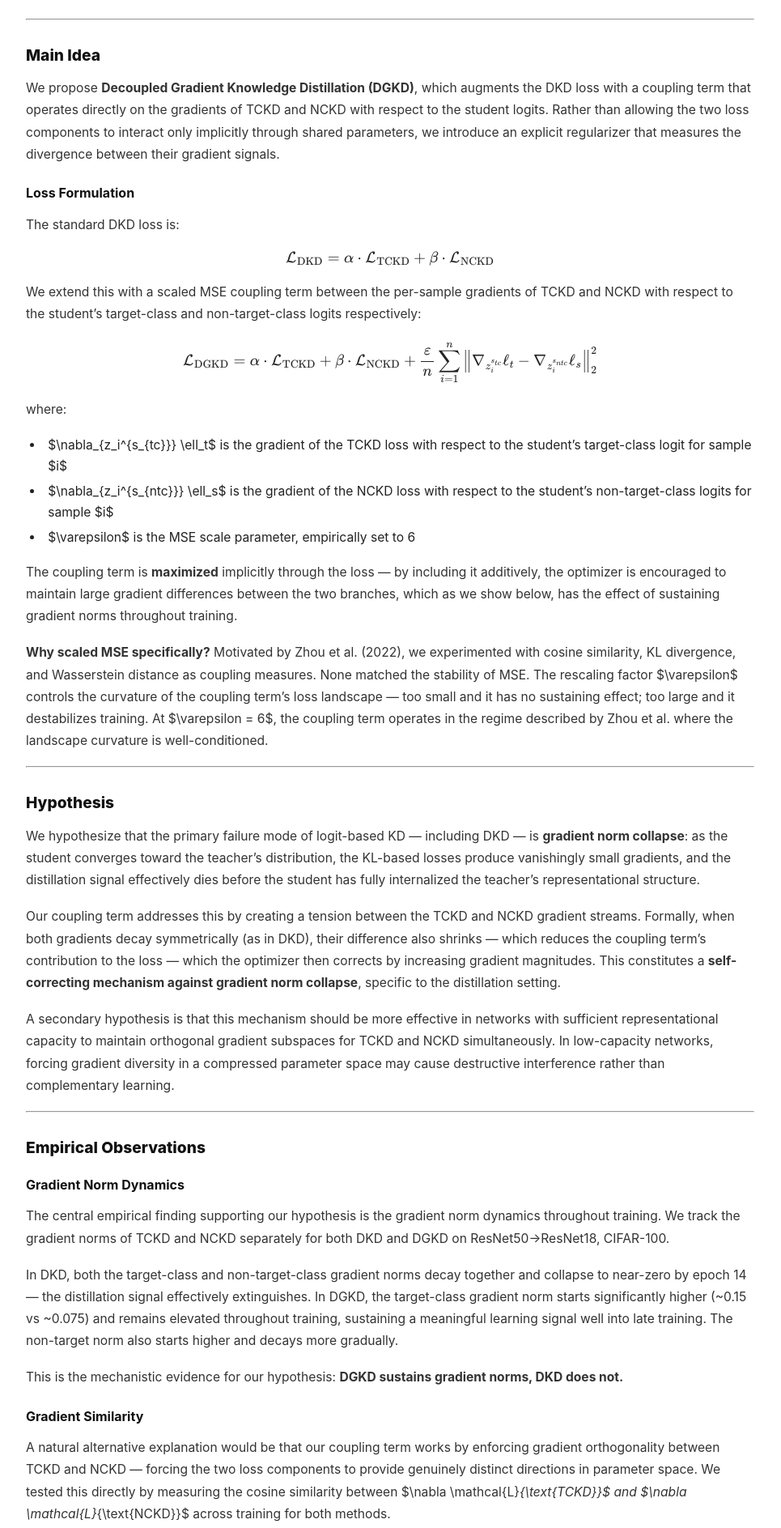
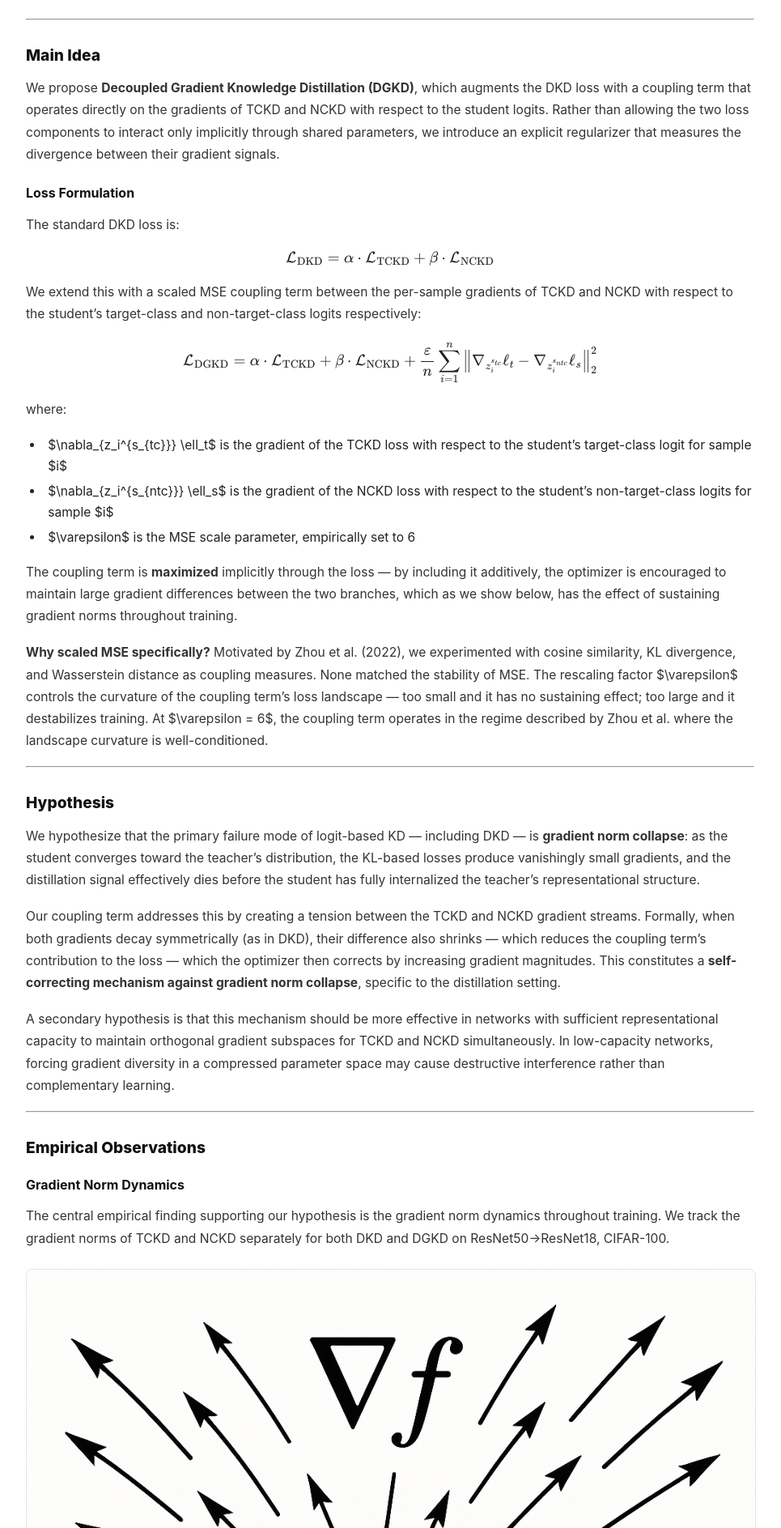
Before and after one commit to omertafveez-2001/omertafveez-2001.github.io, a Jekyll site: the page built from blogs/decoupled_gradient_kd/dkd.md, in a window 1280 px wide. Shown: the part 1613-3500 px from the top of the page at 81% size, without its empty margins (158-1123 px from the left). Built offline with Jekyll 4.4.1, drawn with Linux system fonts in a browser that asks for light colours; grey boxes are pictures that could not be loaded.

Commit message:
edited dkd paper

```diff
--- a/blogs/decoupled_gradient_kd/dkd.md
+++ b/blogs/decoupled_gradient_kd/dkd.md
@@ -76,7 +76,7 @@ A secondary hypothesis is that this mechanism should be more effective in networ
 
 The central empirical finding supporting our hypothesis is the gradient norm dynamics throughout training. We track the gradient norms of TCKD and NCKD separately for both DKD and DGKD on ResNet50→ResNet18, CIFAR-100.
 
-<!-- INSERT GRAPH: Target vs Non-target gradient norms across training epochs (./imgs/gradient.png) -->
+![gradient norm](./imgs/gradient.png)
 
 In DKD, both the target-class and non-target-class gradient norms decay together and collapse to near-zero by epoch 14 — the distillation signal effectively extinguishes. In DGKD, the target-class gradient norm starts significantly higher (~0.15 vs ~0.075) and remains elevated throughout training, sustaining a meaningful learning signal well into late training. The non-target norm also starts higher and decays more gradually.
 
```
